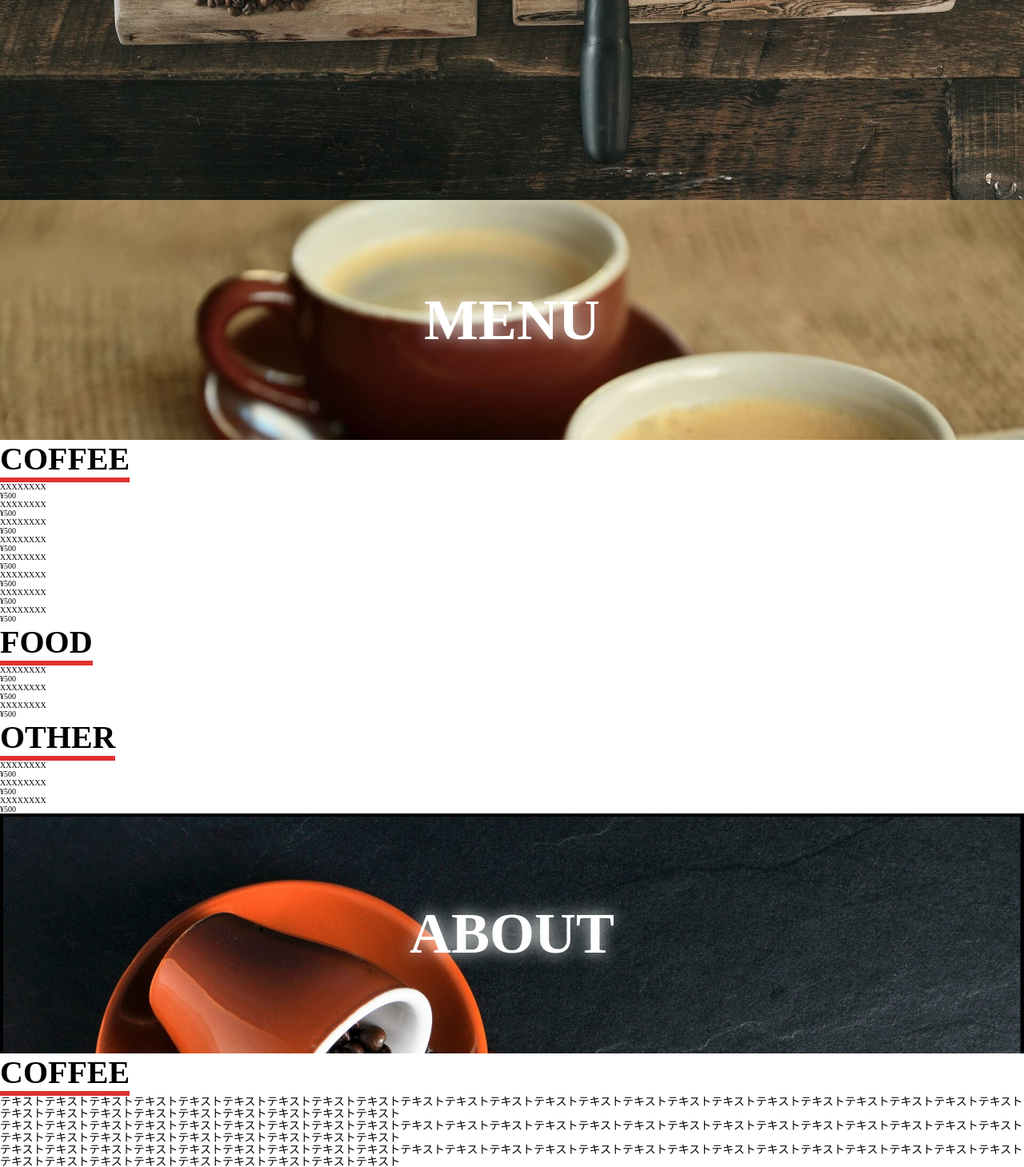
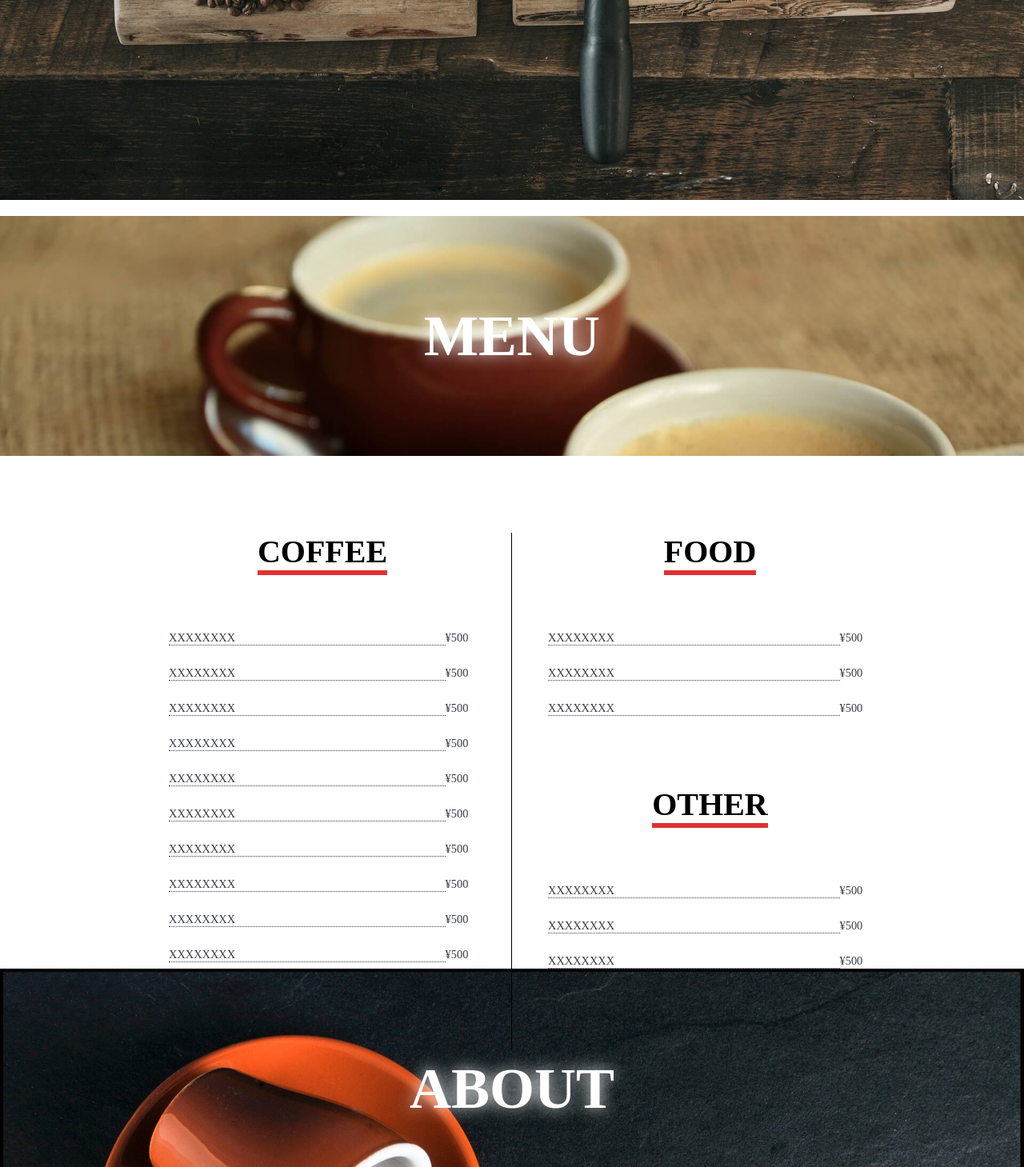
Before and after one commit to rwhashimoto/store-coffee, a PHP site: page / in a window 1280 px wide. Shown: the part 550-2009 px from the top of the page at 80% size. Run offline with PHP 8.4, Linux system fonts and the light colour scheme; style sheets or scripts are compiled from the project's sources.

Commit message:
[mod]menuスタイル調整

```diff
--- a/index.html
+++ b/index.html
@@ -29,6 +29,10 @@
 					<div class="content left">
 						<h3 class="l-main-heading">COFFEE</h3>
 						<dl class="menu-list">
+							<dt class="product">XXXXXXXX</dt>
+							<dd class="price">¥500</dd>
+							<dt class="product">XXXXXXXX</dt>
+							<dd class="price">¥500</dd>
 							<dt class="product">XXXXXXXX</dt>
 							<dd class="price">¥500</dd>
 							<dt class="product">XXXXXXXX</dt>
--- a/scss/layout/_main.scss
+++ b/scss/layout/_main.scss
@@ -34,5 +34,90 @@
         display: inline-block;
         font-size: 4.0rem;
         border-bottom: solid 6px $accent-color;
+        @include media-sp {
+            font-size: 2rem;
+        }
+        &:nth-of-type(2) {//OTHER
+            margin: 87px 0 0;
+            @include media-sp {
+                margin: 38px 0 0;
+            }
+        }
+    }
+    &-menu {//.l-main-menu
+        margin: 20px 0 0;
+        .content-wrapper{
+            display: flex;
+            justify-content: space-between;
+            max-width: 1000px;
+            margin: 0 auto;
+            padding: 0 16px;
+            @include media-sp {
+                flex-direction: column;
+            }
+        }
+        .content {
+            width: 50%;
+            text-align: center;
+            @include media-sp{
+                width: 100%;
+            }
+            &.left {
+                margin: 96px 0 0;
+                padding: 0 45px 0 55px;
+                position: relative;
+                // border-right: 1px solid $main-color;
+                @include media-sp{
+                    margin: 33px 0 0;
+                    padding: 0;
+                }
+                &:after {
+                    content: "";
+                    position: absolute;
+                    top: 0;
+                    right: 0;
+                    width: 1px;
+                    height: 646px;
+                    background-color: $main-color;
+                    @include media-sp{
+                        display: none;
+                    }
+                }
+            }
+            &.right {
+                margin: 96px 0 0;
+                padding: 0 34px 0 45px;
+                @include media-sp{
+                    margin: 38px 0 0;
+                    padding: 0;
+                }
+            }
+        }
+        .menu-list {
+            display: flex;
+            flex-wrap: wrap;
+            color: $text-color;
+            font-size: 1.44rem;
+            margin: 70px 0 0;
+            text-align: left;
+            @include media-sp {
+                margin: 25px 0 0;
+            }
+            .product {
+                width: 90%;
+                margin: 26px 0 0;
+                border-bottom: dotted 1px $text-color;
+                &:first-of-type {
+                    margin: 0;
+                }
+            }
+            .price {
+                width: 10%;
+                margin: 26px 0 0;
+                &:first-of-type {
+                    margin: 0;
+                }
+            }
+        }
     }
 }
```
